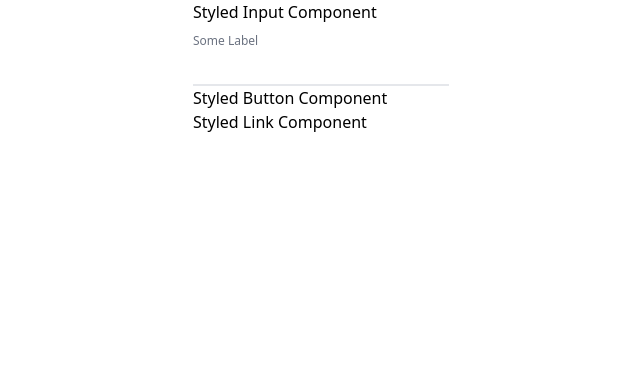
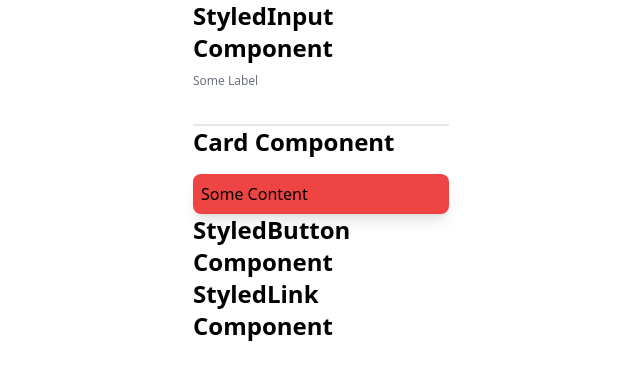
Before and after one commit to Kankenny/Friday, a React (Create React App) app in the folder frontend/: page / in a window 1280 px wide. Shown: the top 380 px of the page, without its empty margins (319-959 px from the left). Built offline with nearby package versions, Linux system fonts and the light colour scheme.

Commit message:
Refactor the stylings of the headings of the titles of components

```diff
--- a/frontend/src/App.tsx
+++ b/frontend/src/App.tsx
@@ -5,15 +5,22 @@ function App() {
   return (
     <div className="flex justify-center flex-col items-center">
       <div className="w-64 space-y-4">
-        <h1>Styled Input Component</h1>
+        <h1 className="text-2xl font-bold">StyledInput Component</h1>
         <StyledInput label="Some Label" name="Some Label" type="text" />
       </div>
+
       <div className="w-64 space-y-4">
-        <h1>Styled Button Component</h1>
+        <h1 className="text-2xl font-bold">Card Component</h1>
+        <Card>Some Content</Card>
+      </div>
+
+      <div className="w-64 space-y-4">
+        <h1 className="text-2xl font-bold">StyledButton Component</h1>
         {/* Put component here */}
       </div>
+
       <div className="w-64 space-y-4">
-        <h1>Styled Link Component</h1>
+        <h1 className="text-2xl font-bold">StyledLink Component</h1>
         {/* Put component here */}
       </div>
     </div>
--- a/frontend/src/components/ui/Card.tsx
+++ b/frontend/src/components/ui/Card.tsx
@@ -6,7 +6,11 @@ type Props = {
 };
 
 const Card = ({ children, twClasses }: Props) => {
-  return <div className={`rounded-lg shadow-lg ${twClasses}`}>{children}</div>;
+  return (
+    <div className={`p-2 rounded-lg shadow-lg bg-red-500 ${twClasses}`}>
+      {children}
+    </div>
+  );
 };
 
 export default Card;
```
